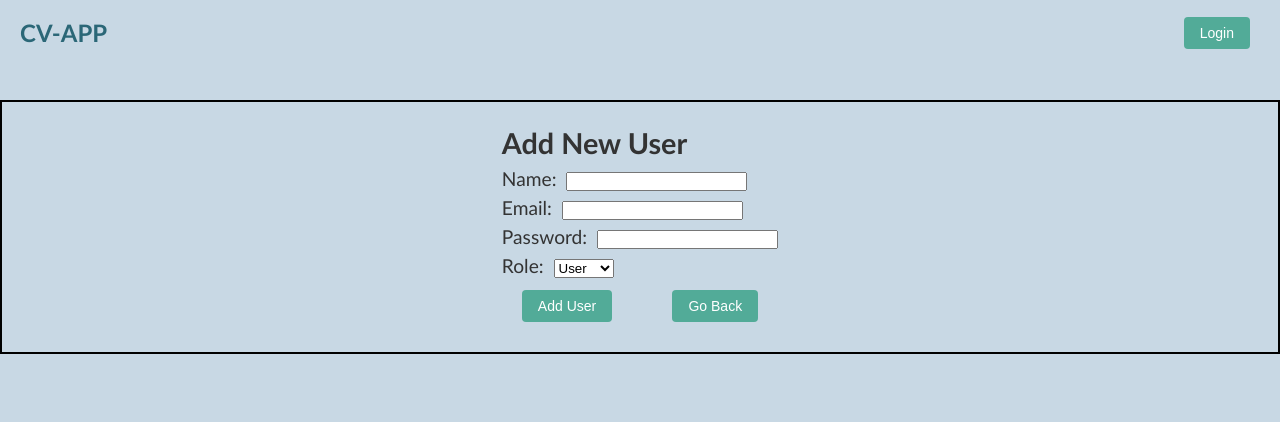
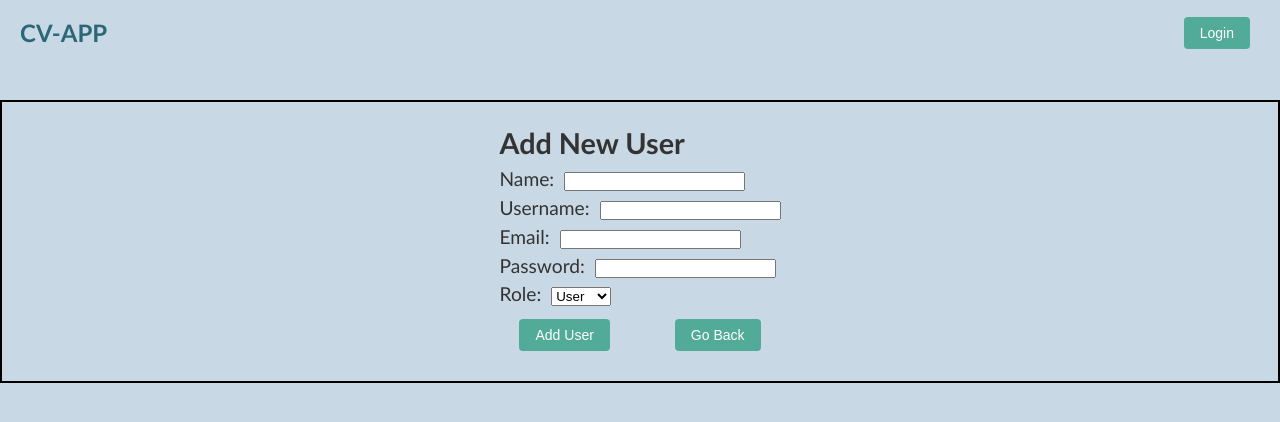
Before and after one commit to camillachr/cv-app, a React (Vite) app: page /users/new in a window 1280 px wide. Shown: the top 422 px of the page. Built offline with nearby package versions, Linux system fonts and the light colour scheme; no server answers.

Commit message:
bruker både username og name på user

```diff
--- a/src/features/users/AddUserForm.tsx
+++ b/src/features/users/AddUserForm.tsx
@@ -6,6 +6,7 @@
 const AddUserForm = () => {
   const [formData, setFormData] = useState<UserPost>({
     name: "",
+    username: "",
     email: "",
     password: "",
     role: "user", // standard
@@ -27,6 +28,7 @@
       await createUser(formData).unwrap();
       setFormData({
         name: "",
+        username: "",
         email: "",
         password: "",
         role: "user",
@@ -48,6 +50,17 @@
             id="name"
             name="name"
             value={formData.name}
+            onChange={handleInputChange}
+            required
+          />
+        </div>
+        <div>
+          <label htmlFor="username">Username:</label>
+          <input
+            type="text"
+            id="username"
+            name="username"
+            value={formData.username}
             onChange={handleInputChange}
             required
           />
```
